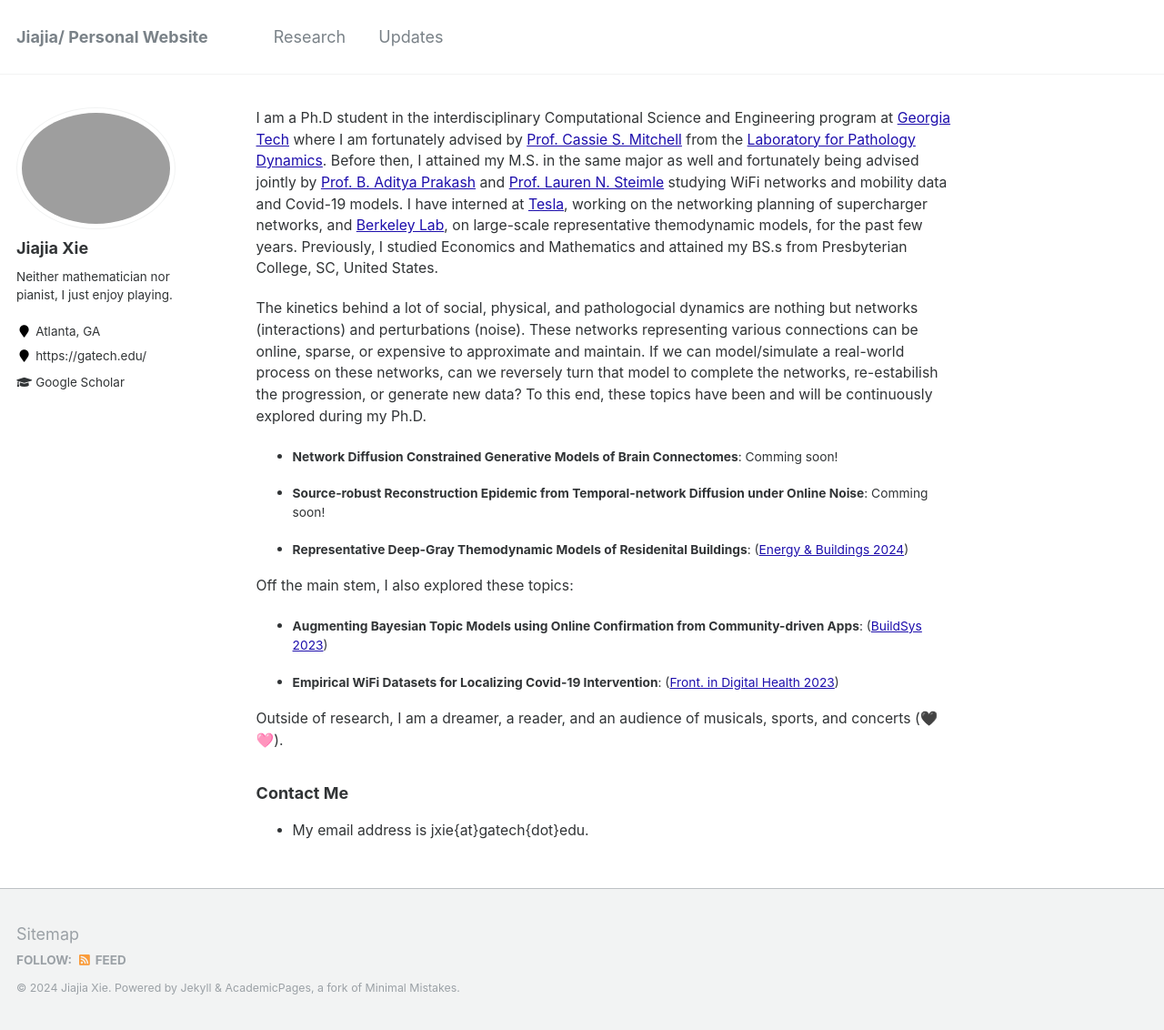
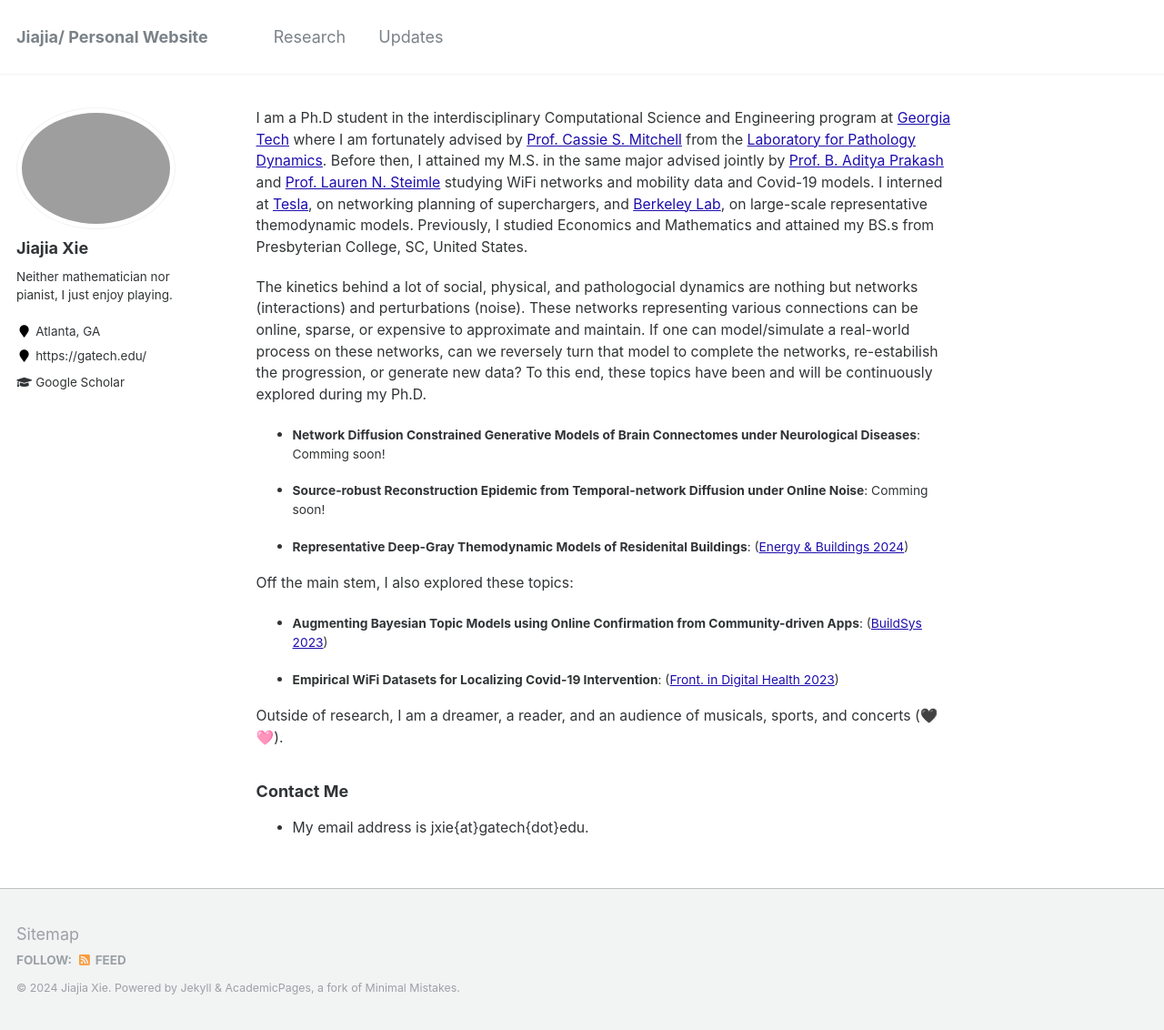
Before and after one commit to jxie1997/jxie1997.github.io, a Jekyll site: the page built from _pages/about.md, in a window 1280 px wide and 1132 px high. Shown: the whole window at 91% size. Built offline with Jekyll 4.4.1, drawn with Linux system fonts in a browser that asks for light colours.

Commit message:
short messages added

```diff
--- a/_pages/about.md
+++ b/_pages/about.md
@@ -8,14 +8,15 @@ redirect_from:
   - /about.html
 ---
 
-I am a Ph.D student in the interdisciplinary Computational Science and Engineering program at [Georgia Tech](https://cse.gatech.edu/) where I am fortunately advised by [Prof. Cassie S. Mitchell](https://bme.gatech.edu/bme/faculty/Cassie-S.-Mitchell) from the [Laboratory for Pathology Dynamics](https://sites.gatech.edu/cassie-mitchell-lab/). Before then, I attained my M.S. in the same major as well and fortunately being advised jointly by [Prof. B. Aditya Prakash](https://faculty.cc.gatech.edu/~badityap/) and [Prof. Lauren N. Steimle](https://sites.gatech.edu/steimle/) studying WiFi networks and mobility data and Covid-19 models. I have interned at [Tesla](https://tesla.com/), working on the networking planning of supercharger networks, and [Berkeley Lab](https://www.lbl.gov/), on large-scale representative themodynamic models, for the past few years.
+
+I am a Ph.D student in the interdisciplinary Computational Science and Engineering program at [Georgia Tech](https://cse.gatech.edu/) where I am fortunately advised by [Prof. Cassie S. Mitchell](https://bme.gatech.edu/bme/faculty/Cassie-S.-Mitchell) from the [Laboratory for Pathology Dynamics](https://sites.gatech.edu/cassie-mitchell-lab/). Before then, I attained my M.S. in the same major advised jointly by [Prof. B. Aditya Prakash](https://faculty.cc.gatech.edu/~badityap/) and [Prof. Lauren N. Steimle](https://sites.gatech.edu/steimle/) studying WiFi networks and mobility data and Covid-19 models. I interned at [Tesla](https://tesla.com/), on networking planning of superchargers, and [Berkeley Lab](https://www.lbl.gov/), on large-scale representative themodynamic models.
 Previously, I studied Economics and Mathematics and attained my BS.s from Presbyterian College, SC, United States.
 
-The kinetics behind a lot of social, physical, and pathologocial dynamics are nothing but networks (interactions) and perturbations (noise). These networks representing various connections can be online, sparse, or expensive to approximate and maintain. If we can model/simulate a real-world process on these networks, can we reversely turn that model to complete the networks, re-estabilish the progression, or generate new data? To this end, these topics have been and will be continuously explored during my Ph.D.
+The kinetics behind a lot of social, physical, and pathologocial dynamics are nothing but networks (interactions) and perturbations (noise). These networks representing various connections can be online, sparse, or expensive to approximate and maintain. If one can model/simulate a real-world process on these networks, can we reversely turn that model to complete the networks, re-estabilish the progression, or generate new data? To this end, these topics have been and will be continuously explored during my Ph.D.
 
 
 
-* **Network Diffusion Constrained Generative Models of Brain Connectomes**: Comming soon!
+* **Network Diffusion Constrained Generative Models of Brain Connectomes under Neurological Diseases**: Comming soon!
 
 * **Source-robust Reconstruction Epidemic from Temporal-network Diffusion under Online Noise**: Comming soon!
 
@@ -33,7 +34,6 @@ Outside of research, I am a dreamer, a reader, and an audience of musicals, spor
 
 
 
-
 ### Contact Me
 
 * My email address is jxie{at}gatech{dot}edu.
```
